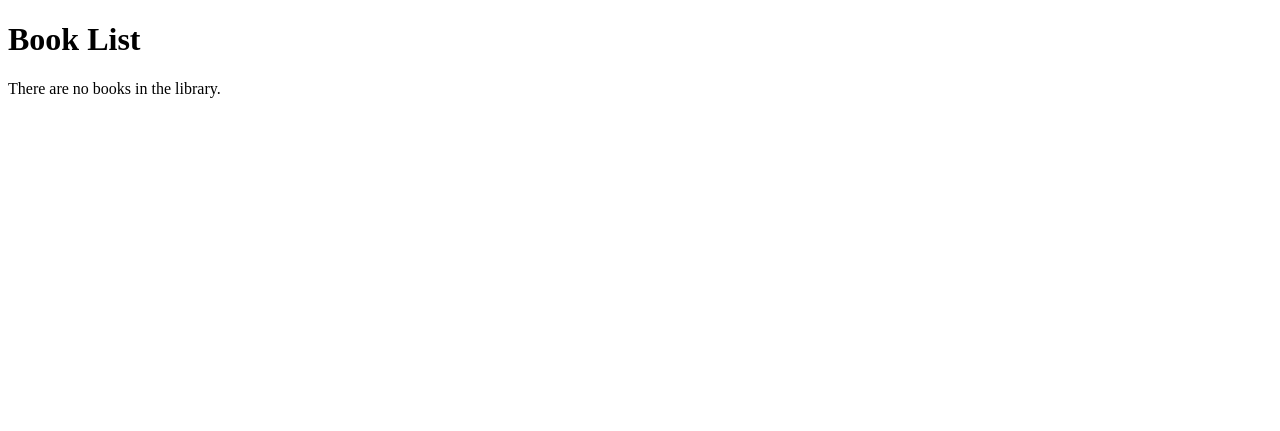
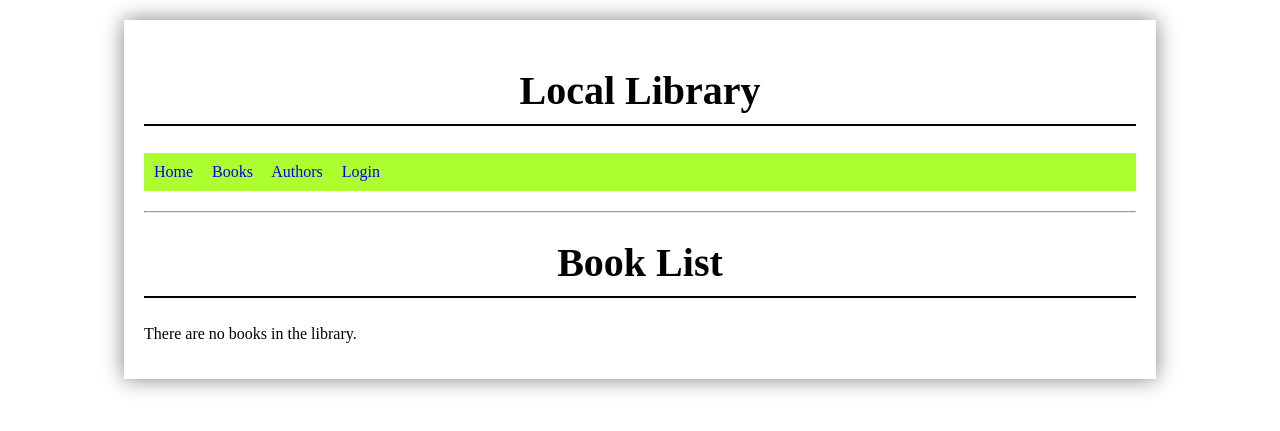
Before and after one commit to parupuntenano/django_mdn, a Django app: page /catalog/books/ in a window 1280 px wide. Shown: the top 431 px of the page. Run offline with Django 5.2, Linux system fonts and the light colour scheme; data that the repository does not hold is empty.

Commit message:
part7~8half

```diff
--- a/catalog/admin.py
+++ b/catalog/admin.py
@@ -40,6 +40,7 @@ class BookAdmin(admin.ModelAdmin):
 class BookInstanceAdmin(admin.ModelAdmin):
     list_display = (
         'book',
+        'borrower',
         'status',
         'due_back',
         'id',
--- /dev/null
+++ b/catalog/static/catalog/style.css
@@ -0,0 +1,74 @@
+body {
+    margin: 20px;
+}
+nav {
+    background-color: greenyellow;
+    padding: 10px;
+    margin-bottom: 20px;
+}
+
+nav a{
+    text-decoration: none;
+    margin-right: 15px;
+}
+
+nav a:hover {
+    color: red;
+}
+
+h1 {
+    text-align: center;
+    font-size: 40px;
+    border-bottom: 2px solid black;
+    padding-bottom: 10px;
+}
+.container {
+    max-width: 80%;
+    margin: 0 auto;
+    background-color: white;
+    padding: 20px;
+    box-shadow: 0 0 20px gray;
+}
+.book-list {
+    list-style-type: none;
+}
+.book-list li {
+    padding: 10px;
+    margin-bottom: 10px;
+    background-color: #f9f9f9;
+}
+.book-list li:hover {
+    background-color: #e0e0e0;
+}
+.book-list li::before {
+    content: "📚";
+    margin-right: 10px;
+}
+.author-list {
+    list-style-type: none;
+}
+.author-list li {
+    padding: 10px;
+    margin-bottom: 20px;
+    border: 1px solid #ccc;
+}
+.author-list li:hover {
+    background-color: #f9f9f9;
+}
+.author-list li::before {
+    content: "👤";
+    margin-right: 10px;
+}
+.detail-card {
+    border: 1px solid #ccc;
+    padding: 20px;
+    background-color: #f9f9f9;
+    border-radius: 8px;
+}
+.detail-card h1 {
+    font-size: 30px;
+    margin-bottom: 20px;
+}
+.detail-card p {
+    margin-bottom: 10px;
+}
--- a/catalog/templates/catalog/author_detail.html
+++ b/catalog/templates/catalog/author_detail.html
@@ -1,7 +1,7 @@
 {% extends "catalog/base_generic.html" %}
 
 {% block content %}
-  <h1>Author: {{ author }}</h1>
+  <h1>Author: 👤{{ author }}</h1>
 
   <p><strong>Date of birth:</strong> {{ author.date_of_birth }}</p>
   <p><strong>Date of death:</strong> {{ author.date_of_death }}</p>
--- a/catalog/templates/catalog/author_list.html
+++ b/catalog/templates/catalog/author_list.html
@@ -4,7 +4,7 @@
   <h1>Author List</h1>
 
   {% if author_list %}
-    <ul>
+    <ul class="author-list">
       {% for author in author_list %}
         <li>
             <a href="{{ author.get_absolute_url }}">{{ author }}</a>
--- a/catalog/templates/catalog/base_generic.html
+++ b/catalog/templates/catalog/base_generic.html
@@ -1,11 +1,39 @@
+{% load static %}
+
 <!DOCTYPE html>
 <html lang="en">
 <head>
   <meta charset="UTF-8">
   <title>Local Library</title>
+
+  <link rel="stylesheet" type="text/css" href="{% static 'catalog/style.css' %}">
 </head>
 <body>
+  <div class="container">
+    <h1>Local Library</h1>
+
+  <nav>
+    <a href="{% url 'index' %}">Home</a>
+    <a href="{% url 'books' %}">Books</a>
+    <a href="{% url 'authors' %}">Authors</a>
+
+
+    {% if user.is_authenticated %}
+      <a href="{% url 'my-borrowed' %}">My Borrowed Books</a>
+        {{ user.username }}
+      <form action="{% url 'logout' %}" method="post" style="display:inline;">
+        {% csrf_token %}
+        <button type="submit">Logout</button>
+      </form>
+    {% else %}
+      <a href="{% url 'login' %}">Login</a>
+    {% endif %}
+  </nav>
+
+  <hr>
+
   {% block content %}
+</div>
   {% endblock %}
 </body>
 </html>
--- a/catalog/templates/catalog/book_detail.html
+++ b/catalog/templates/catalog/book_detail.html
@@ -1,9 +1,11 @@
 {% extends "catalog/base_generic.html" %}
 
 {% block content %}
-  <h1>Title: {{ book.title }}</h1>
+<div class="detail-card">
+  <h1>Title:📚 {{ book.title }}</h1>
 
   <p><strong>Author:</strong> {{ book.author }}</p>
   <p><strong>Summary:</strong> {{ book.summary }}</p>
   <p><strong>ISBN:</strong> {{ book.isbn }}</p>
+</div>
 {% endblock %}
--- a/catalog/templates/catalog/book_list.html
+++ b/catalog/templates/catalog/book_list.html
@@ -4,7 +4,7 @@
   <h1>Book List</h1>
 
   {% if book_list %}
-    <ul>
+    <ul class="book-list">
       {% for book in book_list %}
         <li>
             <a href="{{ book.get_absolute_url }}">{{ book.title }}</a>
@@ -14,4 +14,19 @@
   {% else %}
     <p>There are no books in the library.</p>
   {% endif %}
+
+  {% if is_paginated %}
+
+  {% if page_obj.has_previous %}
+    <a href="?page={{ page_obj.previous_page_number }}">previous</a>
+  {% endif %}
+
+  Page {{ page_obj.number }} of {{ page_obj.paginator.num_pages }}
+
+  {% if page_obj.has_next %}
+    <a href="?page={{ page_obj.next_page_number }}">next</a>
+  {% endif %}
+
+{% endif %}
+
 {% endblock %}
--- a/catalog/urls.py
+++ b/catalog/urls.py
@@ -10,5 +10,15 @@ urlpatterns = [
     "author/<int:pk>/",
     views.AuthorDetailView.as_view(),
     name="author-detail",
-),
+    ),
+    path(
+        "mybooks/",
+        views.LoanedBooksByUserListView.as_view(),
+        name="my-borrowed",
+    ),
+    path(
+        "allbooks/",
+        views.LoanedBooksAllListView.as_view(),
+        name="all-borrowed",
+    ),
 ]
--- a/catalog/views.py
+++ b/catalog/views.py
@@ -1,7 +1,8 @@
 from django.shortcuts import render
-
 from .models import Book, Author, Genre, BookInstance
 from django.views import generic
+from django.contrib.auth.mixins import LoginRequiredMixin
+from django.contrib.auth.mixins import PermissionRequiredMixin
 
 
 def index(request):
@@ -33,6 +34,10 @@ def index(request):
 
 class BookListView(generic.ListView):
     model = Book
+    paginate_by = 10
+
+    def get_queryset(self):
+        return Book.objects.all()
 
 class BookDetailView(generic.DetailView):
     model = Book
@@ -42,3 +47,27 @@ class AuthorListView(generic.ListView):
 
 class AuthorDetailView(generic.DetailView):
     model = Author
+
+class LoanedBooksByUserListView(LoginRequiredMixin, generic.ListView):
+    model = BookInstance
+    paginate_by = 10
+
+    def get_queryset(self):
+        return BookInstance.objects.filter(
+            borrower=self.request.user,
+            status__exact="o",
+        )
+
+class LoanedBooksAllListView(
+    LoginRequiredMixin,
+    PermissionRequiredMixin,
+    generic.ListView
+):
+    model = BookInstance
+    permission_required = "catalog.can_mark_returned"
+    paginate_by = 10
+
+    def get_queryset(self):
+        return BookInstance.objects.filter(
+            status__exact="o"
+        )
--- a/locallibrary/settings.py
+++ b/locallibrary/settings.py
@@ -55,7 +55,7 @@ ROOT_URLCONF = "locallibrary.urls"
 TEMPLATES = [
     {
         "BACKEND": "django.template.backends.django.DjangoTemplates",
-        "DIRS": [],
+        "DIRS": [BASE_DIR / "templates"],
         "APP_DIRS": True,
         "OPTIONS": {
             "context_processors": [
@@ -122,3 +122,5 @@ CSRF_TRUSTED_ORIGINS = [
     "https://localhost:8000",
     "http://localhost:8000",
 ]
+
+LOGIN_REDIRECT_URL = "/catalog/"
--- a/locallibrary/urls.py
+++ b/locallibrary/urls.py
@@ -21,4 +21,5 @@ from django.urls import include, path
 urlpatterns = [
     path("admin/", admin.site.urls),
     path("catalog/", include("catalog.urls")),
+    path("accounts/", include("django.contrib.auth.urls")),
 ]
```
Also changed, not shown: catalog/models.py (+13 -0 lines), catalog/templates/catalog/bookinstance_list.html (added, +17 -0 lines), catalog/templates/catalog/index.html (+5 -9 lines), templates/registration/logged_out.html (added, +7 -0 lines), templates/registration/login.html (added, +11 -0 lines).
